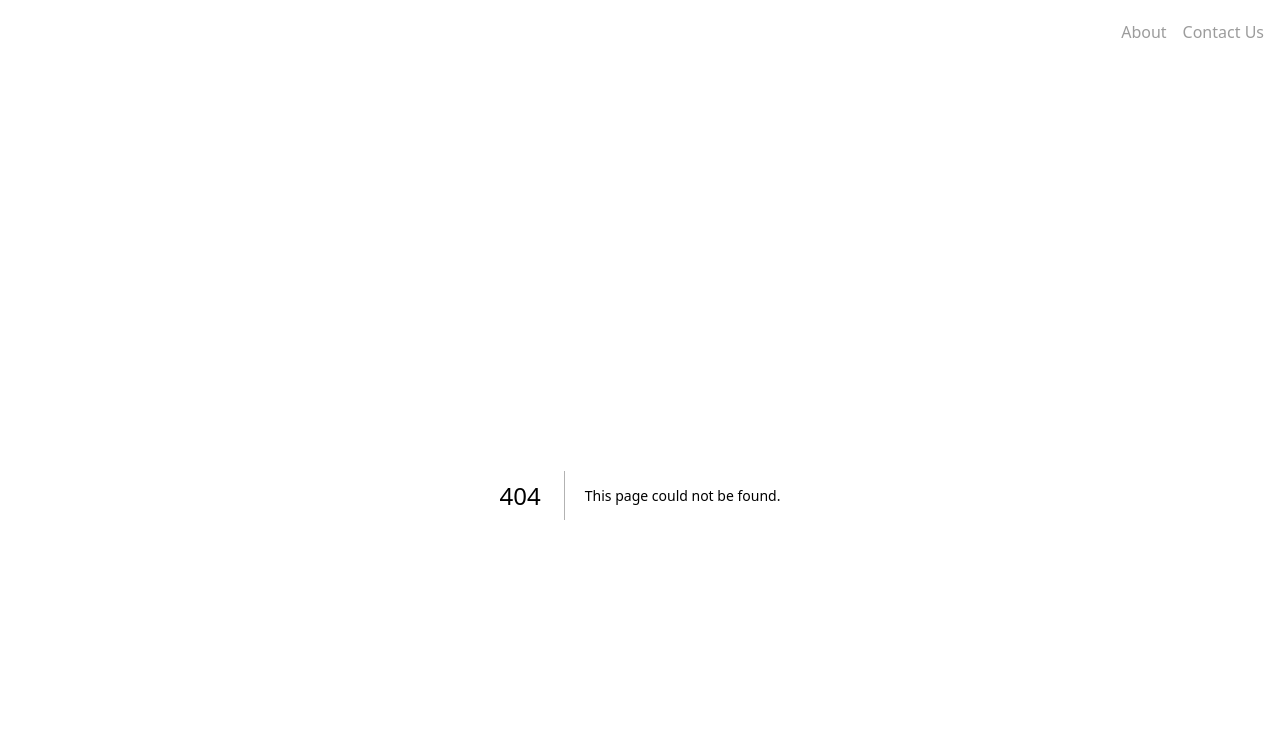
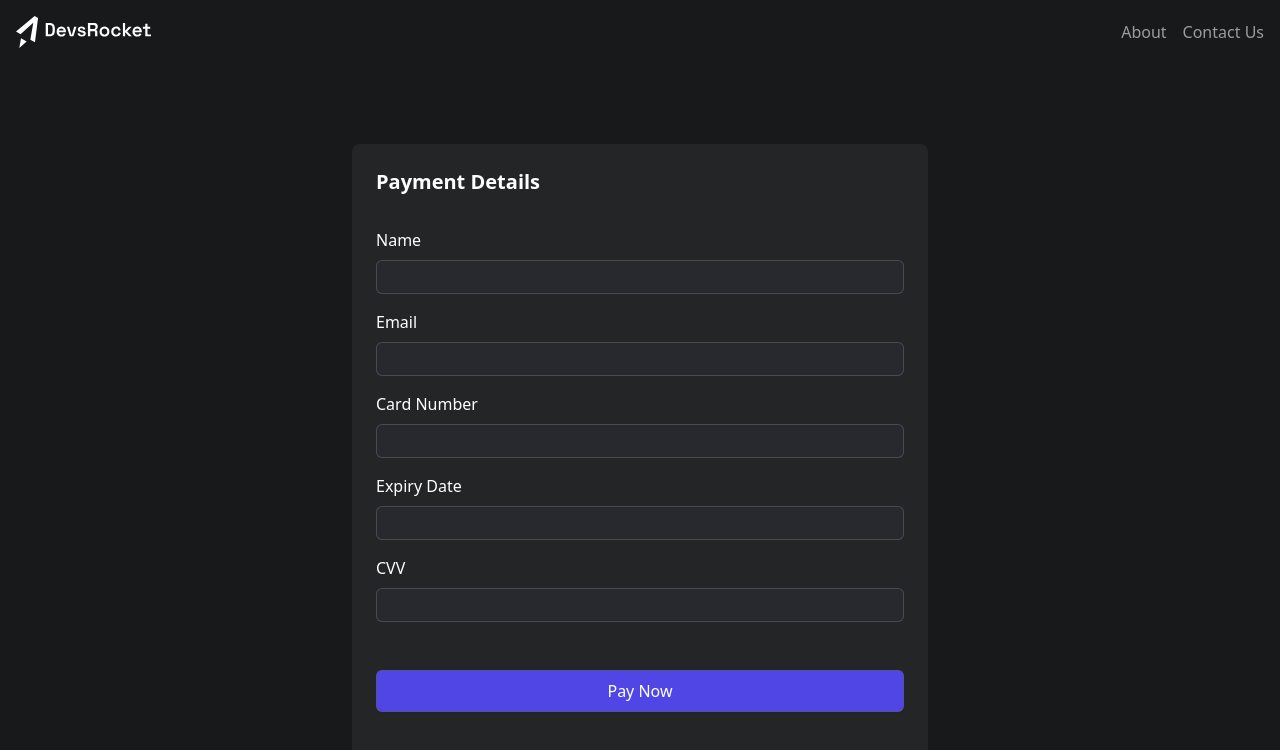
Before and after one commit to Asif-102/eventry, a Next.js app: page /payment in a window 1280 px wide. Before the commit this address had no page. Shown: the top 750 px of the page. Built offline with nearby package versions, Linux system fonts and the light colour scheme.

Commit message:
payment layout created done

```diff
--- a/app/details/[id]/page.js
+++ b/app/details/[id]/page.js
@@ -2,7 +2,7 @@
 import EventVenue from "@/components/details/EventVenue";
 import HeroSection from "@/components/details/HeroSection";
 
-export default function Page() {
+export default function DetailsIDPage() {
   return (
     <>
       <HeroSection />
--- /dev/null
+++ b/app/payment/page.js
@@ -0,0 +1,12 @@
+import PaymentForm from "@/components/payments/PaymentForm";
+
+export default function PaymentPage() {
+  return (
+    <section className="container">
+      <div className="bg-[#242526] p-6 rounded-lg max-w-xl mx-auto my-12">
+        <h2 className="font-bold text-xl mb-8">Payment Details</h2>
+        <PaymentForm />
+      </div>
+    </section>
+  );
+}
--- /dev/null
+++ b/components/payments/PaymentForm.jsx
@@ -0,0 +1,67 @@
+export default function PaymentForm() {
+  return (
+    <form>
+      <div className="my-4 space-y-2">
+        <label htmlFor="name" className="block">
+          Name
+        </label>
+        <input
+          type="text"
+          id="name"
+          className="w-full bg-[#27292F] border border-[#CCCCCC]/20 py-1 px-2 rounded-md"
+        />
+      </div>
+
+      <div className="my-4 space-y-2">
+        <label htmlFor="email" className="block">
+          Email
+        </label>
+        <input
+          type="email"
+          id="email"
+          className="w-full bg-[#27292F] border border-[#CCCCCC]/20 py-1 px-2 rounded-md"
+        />
+      </div>
+
+      <div className="my-4 space-y-2">
+        <label htmlFor="card" className="block">
+          Card Number
+        </label>
+        <input
+          type="text"
+          id="card"
+          className="w-full bg-[#27292F] border border-[#CCCCCC]/20 py-1 px-2 rounded-md"
+        />
+      </div>
+
+      <div className="my-4 space-y-2">
+        <label htmlFor="expiry" className="block">
+          Expiry Date
+        </label>
+        <input
+          type="text"
+          id="expiry"
+          className="w-full bg-[#27292F] border border-[#CCCCCC]/20 py-1 px-2 rounded-md"
+        />
+      </div>
+
+      <div className="my-4 space-y-2">
+        <label htmlFor="cvv" className="block">
+          CVV
+        </label>
+        <input
+          type="text"
+          id="cvv"
+          className="w-full bg-[#27292F] border border-[#CCCCCC]/20 py-1 px-2 rounded-md"
+        />
+      </div>
+
+      <button
+        type="submit"
+        className="w-full my-8 bg-indigo-600 hover:bg-indigo-800 py-2 rounded-md"
+      >
+        Pay Now
+      </button>
+    </form>
+  );
+}
```
